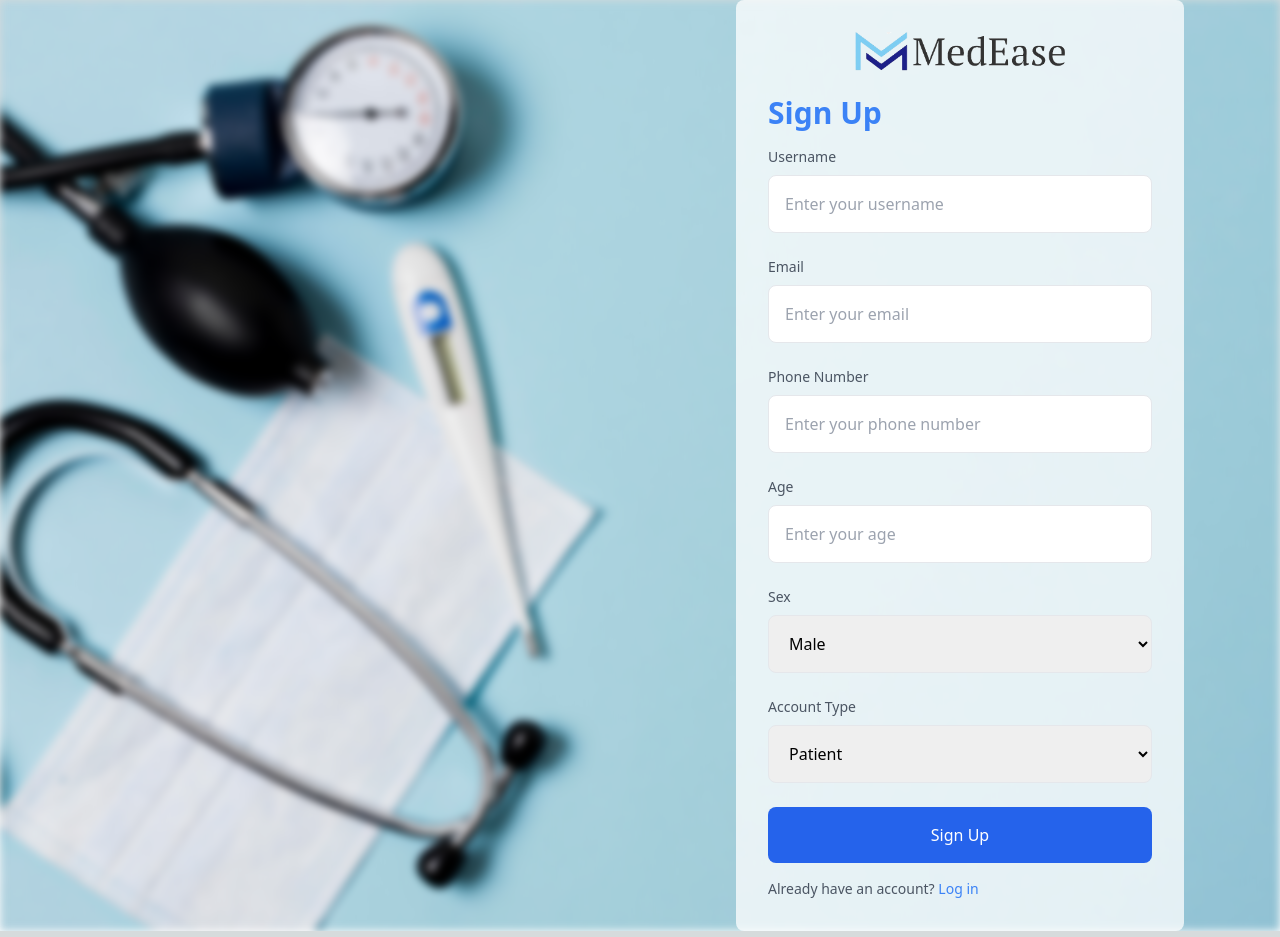
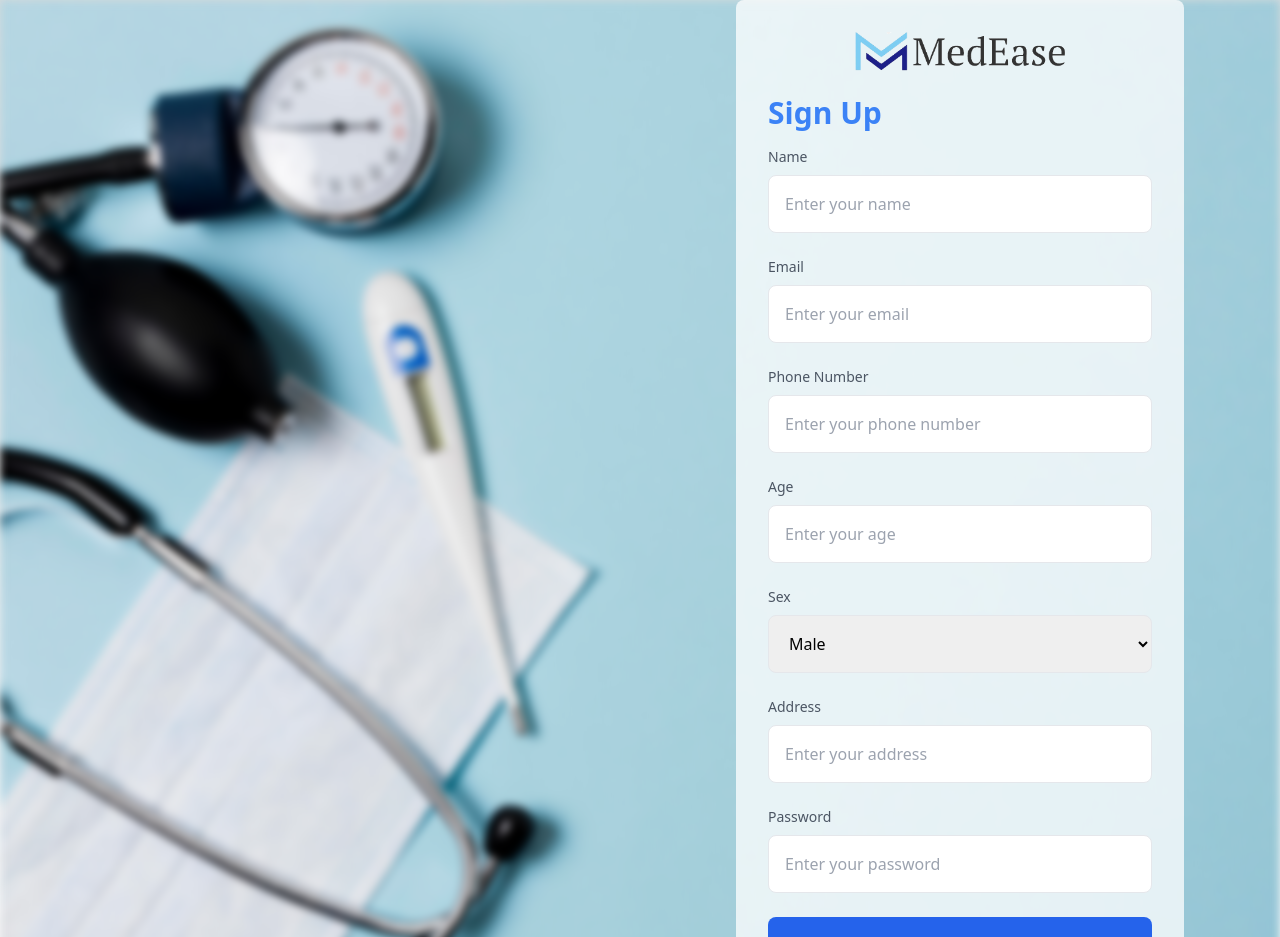
Before and after one commit to NafisFaiyaz007/MedEase_CSE499_SeniorDesign, a Next.js app in the folder medease/frontend/: page /signup in a window 1280 px wide. Shown: the top 937 px of the page. Built offline with nearby package versions, Linux system fonts and the light colour scheme.

Commit message:
signup complete

```diff
--- a/medease/frontend/src/app/adminDashboard/page.js
+++ b/medease/frontend/src/app/adminDashboard/page.js
@@ -74,11 +74,10 @@ const analyticsCards = [
         uType = 2
       else if(selectedAccountType.toLowerCase() === 'doctor')
         uType = 3;
-
+      console.log(formData);
       const response = await axios.post('http://localhost:8000/api/users/register', {
         ...formData,
         "userType": uType,
-        "dateOfBirth": null,
       });
 
       console.log(response.data);
--- a/medease/frontend/src/app/signup/page.js
+++ b/medease/frontend/src/app/signup/page.js
@@ -1,8 +1,35 @@
+'use client'
 // pages/Signup.js
 import React from "react";
 import Image from "next/image";
+import axios from 'axios';
+import { useRouter } from "next/navigation";
+
 
 const Signup = () => {
+  const router = useRouter()
+  const handleSubmit = async (data) => {
+    console.log(data);
+    try {
+      const response = await axios.post('http://localhost:8000/api/users/register', {
+        ...data,
+      });
+
+      console.log(response.data);
+      router.push('/login');
+      // Handle success or redirect to login page
+    } catch (error) {
+      if (error.response) {
+        // The server responded with a status code other than 2xx
+        console.error('Registration error:', error.response.data);
+      } else if (error.request) {
+        // The request was made but no response was received
+        console.error('No response received from the server');
+      } else {
+        // Something happened in setting up the request that triggered an Error
+        console.error('Error setting up the request', error.message);
+      }}
+  };
   return (
     <div className="min-h-screen relative">
       {/* Background image */}
@@ -34,20 +61,30 @@ const Signup = () => {
             <h2 className="text-3xl font-semibold text-blue-500 mb-4">
               Sign Up
             </h2>
-            <form className="w-full">
+            <form className="w-full" onSubmit={(e) => {
+                  e.preventDefault();
+                  // Extract form data and pass it to the submit handler
+                  const formData = new FormData(e.target);
+                  const data = {};
+                  formData.forEach((value, key) => {
+                    data[key] = value;
+                  });
+                  data["userType"] = 4;
+                  handleSubmit(data);
+                }}>
               <div className="mb-6">
                 <label
-                  htmlFor="username"
+                  htmlFor="name"
                   className="block text-sm font-medium text-gray-600 mb-1"
                 >
-                  Username
+                  Name
                 </label>
                 <input
                   type="text"
-                  id="username"
-                  name="username"
+                  id="name"
+                  name="name"
                   className="mt-1 p-4 w-full border rounded-lg"
-                  placeholder="Enter your username"
+                  placeholder="Enter your name"
                 />
               </div>
               <div className="mb-6">
@@ -67,15 +104,15 @@ const Signup = () => {
               </div>
               <div className="mb-6">
                 <label
-                  htmlFor="phoneNumber"
+                  htmlFor="phone"
                   className="block text-sm font-medium text-gray-600 mb-1"
                 >
                   Phone Number
                 </label>
                 <input
                   type="tel"
-                  id="phoneNumber"
-                  name="phoneNumber"
+                  id="phone"
+                  name="phone"
                   className="mt-1 p-4 w-full border rounded-lg"
                   placeholder="Enter your phone number"
                 />
@@ -114,6 +151,21 @@ const Signup = () => {
               </div>
               <div className="mb-6">
                 <label
+                  htmlFor="address"
+                  className="block text-sm font-medium text-gray-600 mb-1"
+                >
+                  Address
+                </label>
+                <input
+                  type="text"
+                  id="address"
+                  name="address"
+                  className="mt-1 p-4 w-full border rounded-lg"
+                  placeholder="Enter your address"
+                />
+              </div>
+              {/* <div className="mb-6">
+                <label
                   htmlFor="accountType"
                   className="block text-sm font-medium text-gray-600 mb-1"
                 >
@@ -128,6 +180,21 @@ const Signup = () => {
                   <option value="doctor">Doctor</option>
                   <option value="other">Other</option>
                 </select>
+              </div> */}
+              <div className="mb-6">
+                <label
+                  htmlFor="password"
+                  className="block text-sm font-medium text-gray-600 mb-1"
+                >
+                  Password
+                </label>
+                <input
+                  type="password"
+                  id="password"
+                  name="password"
+                  className="mt-1 p-4 w-full border rounded-lg"
+                  placeholder="Enter your password"
+                />
               </div>
               <button
                 type="submit"
```
Also changed, not shown: 1 other file (tests, documents, lock files or other folders).
